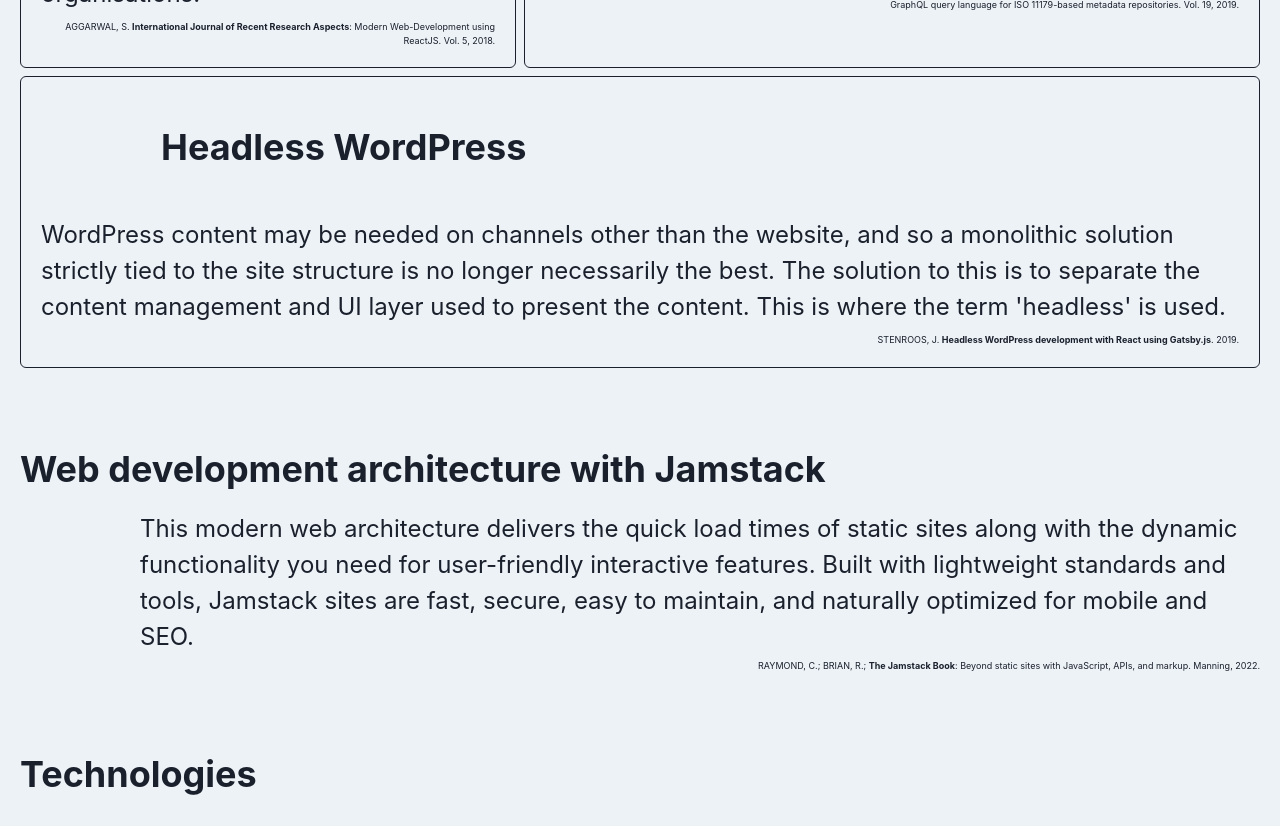
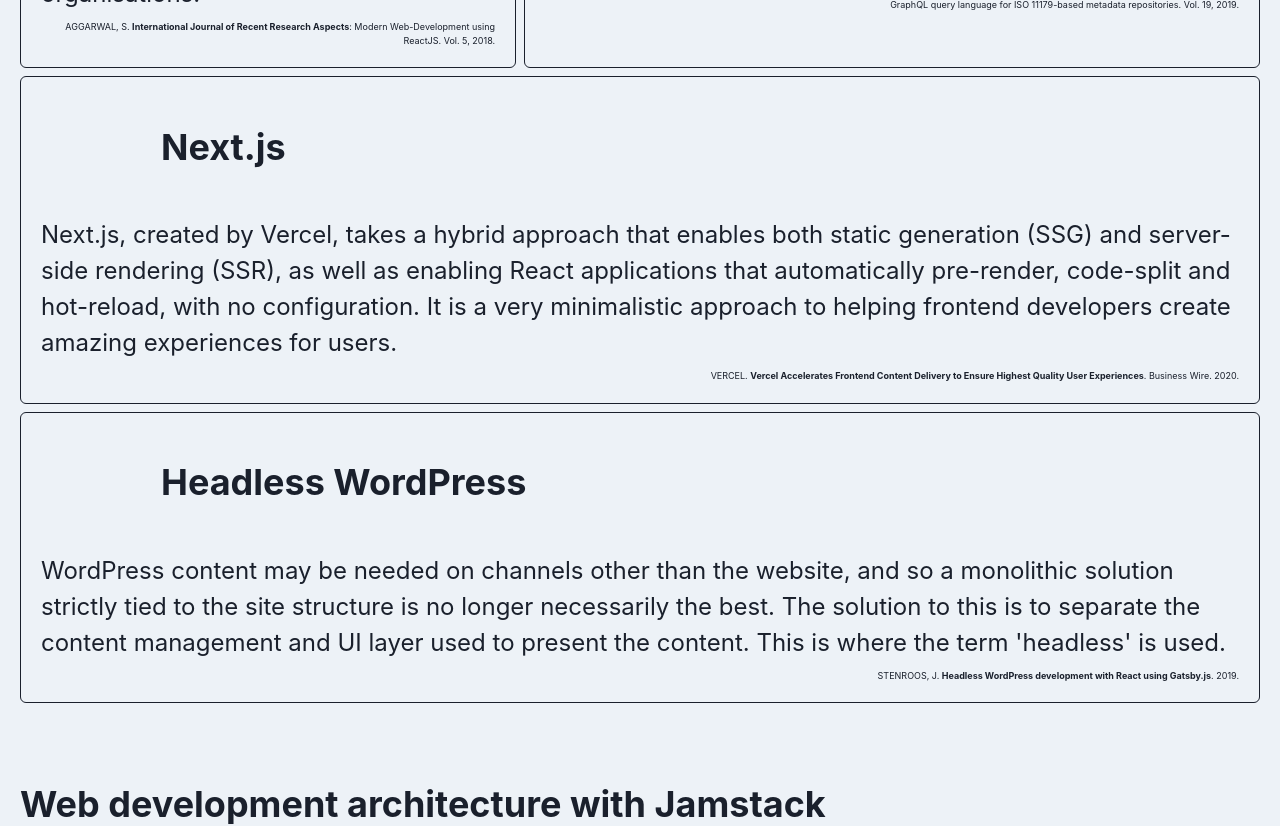
Before and after one commit to filipesalesaraujo/filipesalesaraujo, a React (Vite) app: page / in a window 1280 px wide. Shown: the part 920-1746 px from the top of the page. Built offline with nearby package versions, Linux system fonts and the light colour scheme; some icons are missing.

Commit message:
Add Next.js Main Tech.

```diff
--- a/src/components/MainTechnologies.tsx
+++ b/src/components/MainTechnologies.tsx
@@ -1,10 +1,10 @@
 import {Box, Flex, Heading, Text, useColorModeValue, VStack} from "@chakra-ui/react";
-import {SiGraphql, SiReact, SiWordpress} from "react-icons/all";
+import {SiGraphql, SiNextdotjs, SiReact, SiWordpress} from "react-icons/all";
 
 export function MainTechnologies() {
 
     const border = useColorModeValue('gray.800', 'gray.100')
-
+    const nextJs = useColorModeValue('black', 'white')
 
     return (
         <Box mb='20'>
@@ -55,6 +55,23 @@ export function MainTechnologies() {
                 </Flex>
                 <VStack align='left' gap='5' border='1px' borderRadius='6px' borderColor={border} p='5'>
                     <Flex alignItems='center' gap='5'>
+                        <SiNextdotjs size={100} color={nextJs}/>
+                        <Heading>Next.js</Heading>
+                    </Flex>
+                    <VStack align='left'>
+                        <Text fontSize='2xl'>
+                            Next.js, created by Vercel, takes a hybrid approach that enables both static generation
+                            (SSG) and server-side rendering (SSR), as well as enabling React applications that
+                            automatically pre-render, code-split and hot-reload, with no configuration. It is a very
+                            minimalistic approach to helping frontend developers create amazing experiences for users.
+                        </Text>
+                        <Text fontSize='xx-small' align='right'>
+                            VERCEL. <strong>Vercel Accelerates Frontend Content Delivery to Ensure Highest Quality User Experiences</strong>. Business Wire. 2020.
+                        </Text>
+                    </VStack>
+                </VStack>
+                <VStack align='left' gap='5' border='1px' borderRadius='6px' borderColor={border} p='5'>
+                    <Flex alignItems='center' gap='5'>
                         <SiWordpress size={100} color='#0073aa'/>
                         <Heading>Headless WordPress</Heading>
                     </Flex>
@@ -66,7 +83,8 @@ export function MainTechnologies() {
                             is where the term 'headless' is used.
                         </Text>
                         <Text fontSize='xx-small' align='right'>
-                            STENROOS, J. <strong>Headless WordPress development with React using Gatsby.js</strong>. 2019.
+                            STENROOS, J. <strong>Headless WordPress development with React using Gatsby.js</strong>.
+                            2019.
                         </Text>
                     </VStack>
                 </VStack>
```
